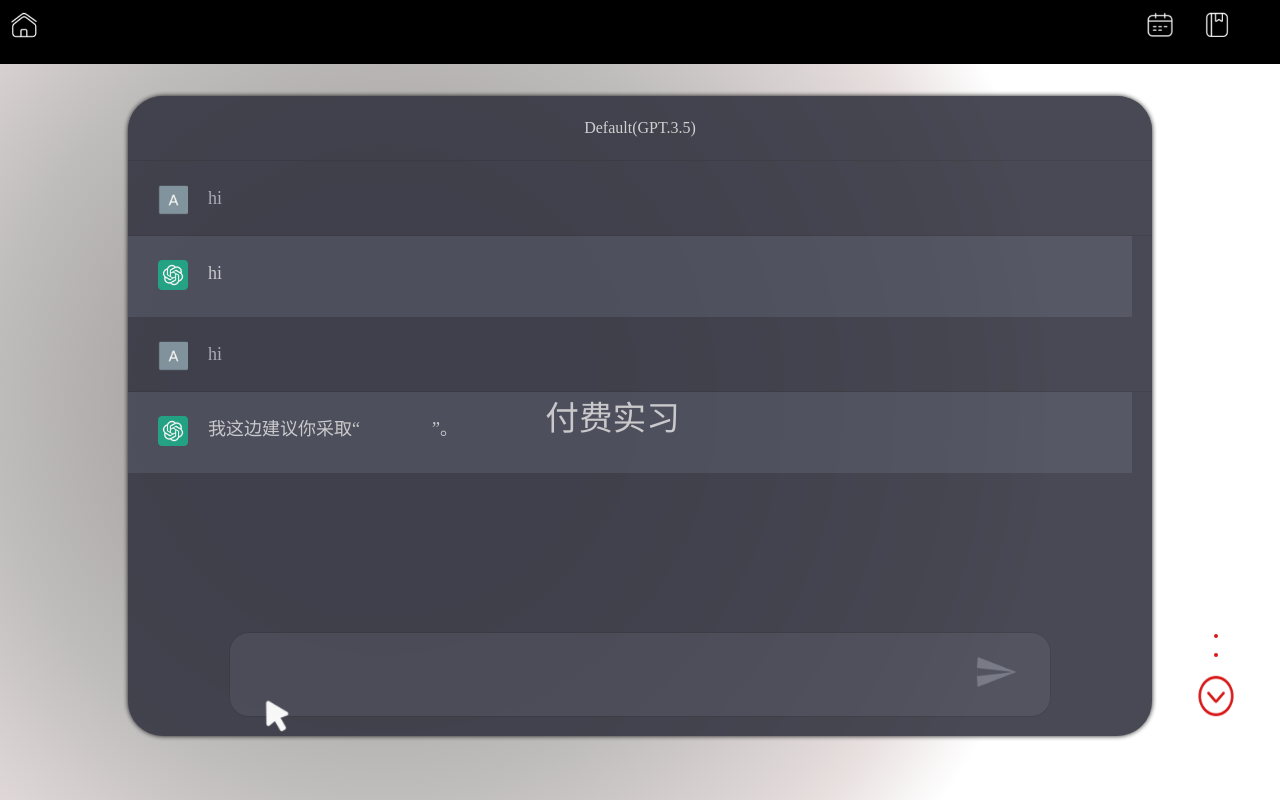
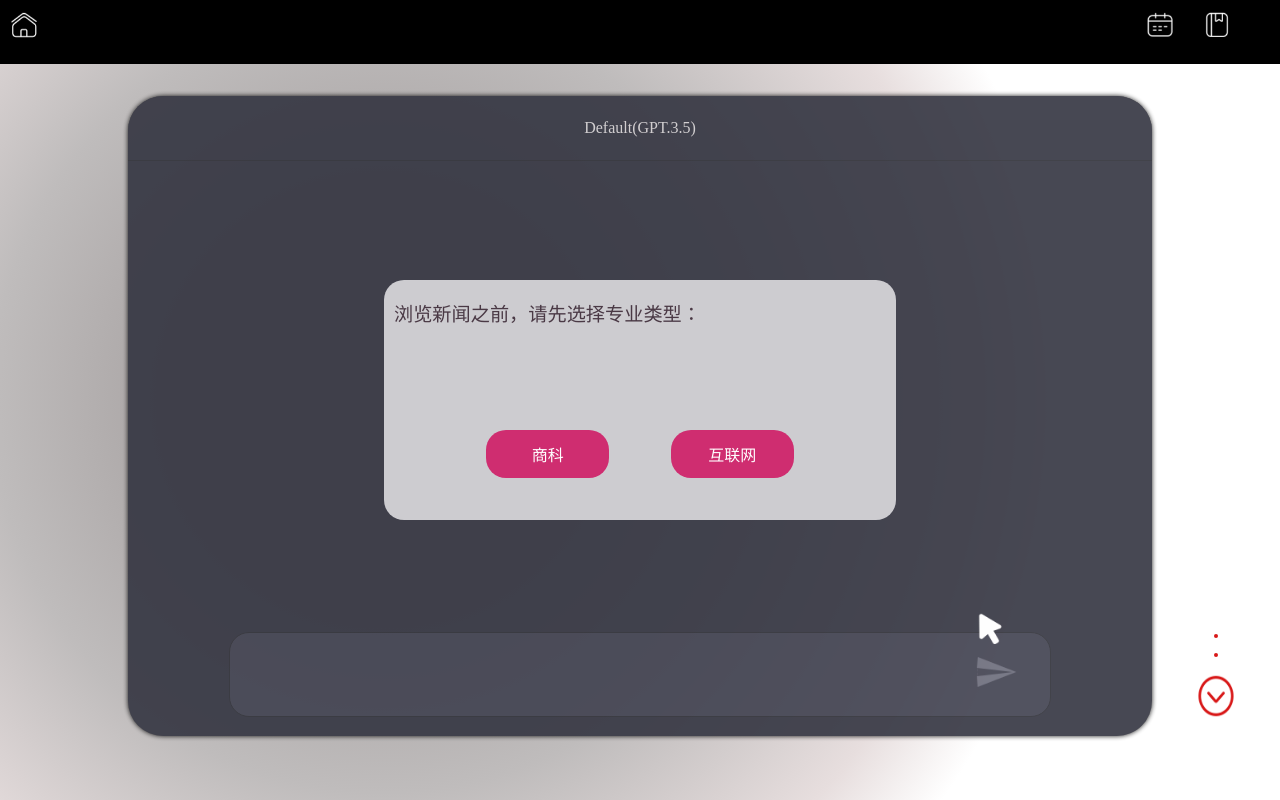
Before and after one commit to aegalnc/data_journalism_competition, a plain HTML site: page index.html in a window 1280 px wide. Shown: the top 800 px of the page. Drawn offline with Linux system fonts and the light colour scheme.

Commit message:
add selector

```diff
--- a/chatgpt-script.js
+++ b/chatgpt-script.js
@@ -5,7 +5,7 @@ const user_message_container_1 = document.getElementById("user-message-container
 const chatgpt_message_container_1 = document.getElementById("chatgpt-message-container-1");
 const input_message_p = document.getElementsByClassName("input-message")[0];
 const chat_messages = document.querySelectorAll(".chat-messages");
-const cursor = document.getElementsByClassName("cursor")[0];
+const cursor = document.getElementById("cursor");
 const send_button = document.getElementsByClassName("send-button")[0];
 const chat_container = document.getElementsByClassName("chat-container")[0];
 
@@ -23,7 +23,26 @@ const chatgpt_message_5 = "你可以寻找一些求职公众号，例如下面
 
 
 
+// 选择专业
+const major = {
+  "business": {
+    "user_message_1": "我是商科专业的学生，我还没有找到实习该怎么办啊？"
+  },
+  "internet": {
+    "user_message_1": "我是互联网专业的学生，我还没有找到实习该怎么办啊？"
+  }
+}
+const selector = document.getElementById("selector");
+const selector_buttons = Array.from(document.getElementsByClassName("selector_button"));
 
+let str_major;
+selector_buttons.forEach(ele => {
+  ele.addEventListener("click", () => {
+    selector.style.display = "none";
+    str_major = ele.id;
+    cursor.classList.add("cursor")
+  })
+})
 
 
 // 逐字渲染消息
@@ -123,14 +142,14 @@ function render_message(message_p, message) {
 
 // 鼠标移动的回调函数
 cursor.addEventListener("animationend", () => {
-  input_message(user_message_1)
+  input_message(major[str_major].user_message_1)
   .then(() =>
     send_button.classList.add("flash")
   )
 })
 //
 send_button.addEventListener("animationend", () => {
-  submit_input_message(chat_messages[0], user_message_1)
+  submit_input_message(chat_messages[0], major[str_major].user_message_1)
   .then(() => chatgpt_reply(chat_messages[0],chatgpt_message_1))
   .then(() => input_message(user_message_2))
   .then(() => submit_input_message(chat_messages[0],user_message_2))
--- a/chatgpt-style.css
+++ b/chatgpt-style.css
@@ -12,6 +12,48 @@ body {
     width: 100vw;
     height: 100vh;
     background: radial-gradient(circle at 30% 50%,rgb(168, 163, 163) 20%,rgb(191, 188, 188) 40%,rgb(231, 222, 222) 60%, rgb(255, 255, 255)70%, transparent );
+}
+
+
+#selector {
+    height: 30%;
+    width: 40%;
+    background-color: #CDCCD0;
+    border-radius: 20px;
+    z-index: 1;
+}
+#selector p {
+    margin-left: 10px;
+    color: #4a3945;
+    font-size: larger;
+}
+.button_wrap {
+    height: 20%;
+    width: 60%;
+    display: flex;
+    justify-content: space-between;
+    padding-left: 20%;
+    padding-right: 20%;
+    margin-top: 20%;
+}
+
+#business {
+    height: 100%;
+    width: 40%;
+    background-color: rgb(207, 45, 112);
+    color: #ffffff;
+    font-size: medium;
+    border: none;
+    border-radius: 20px;
+}
+#internet {
+    height: 100%;
+    width: 40%;
+    background-color: rgb(207, 45, 112);
+    color: #ffffff;
+    font-size: medium;
+    border: none;
+    border-radius: 20px;
 }
 
 #hamnav {
@@ -228,19 +270,19 @@ body {
     transform: translate(-50%, 0);
 }
 
-.cursor {
+#cursor {
     width: 5%;
     height: 50%;
+    position: absolute;
+    top: -30%;
+    left: 90%;
+}
+.cursor {
     animation: move 1s infinite forwards;
     animation-iteration-count: 1;
-    position: absolute;
 }
 
 @keyframes move {
-    0% {
-        top: -30%;
-        left: 90%
-    }
     85% {
         top: 45%;
         left: 3%;
--- a/index.html
+++ b/index.html
@@ -5,7 +5,16 @@
     <link rel="stylesheet" href="chatgpt-style.css">
 </head>
 <body>
+
+
     <div class="container">
+        <div id="selector">
+            <p>浏览新闻之前，请先选择专业类型：</p>
+            <div class="button_wrap">
+                <button id="business" class="selector_button">商科</button>
+                <button id="internet" class="selector_button">互联网</button>
+            </div>
+        </div>
         <nav id="hamnav">
             <img src="icon_1.png" alt="" class="icons" id="icon_1">
             <img src="icon_2.png" alt="" class="icons" id="icon_2">
@@ -23,7 +32,7 @@
                 <button class="send-button">
                     <img src="send-button.png" alt="">
                 </button>
-                <img src="cursor.png" alt="" class="cursor">
+                <img src="cursor.png" alt="" id="cursor">
             </div>
         </div>
 
```
